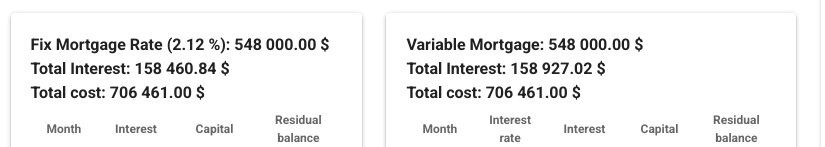
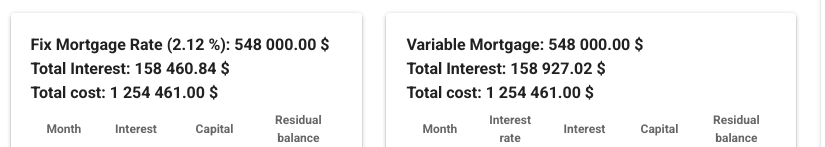
Before and after one commit to ThomasMorrierBompoint/mortgage-calculator, a plain HTML site: page index.html in a window 1280 px wide. Shown: the part 653-800 px from the top of the page, 49-874 px from the left. Drawn offline with nearby package versions, Linux system fonts and the light colour scheme.

Commit message:
Update index.html

```diff
--- a/index.html
+++ b/index.html
@@ -413,7 +413,7 @@
             },
             caculateMoratageTotalCost() {
                 const reducer = (total, payment) => total + payment.interest + payment.capital;
-                return this.numberToFixed(this.payments.reduce(reducer, 0));
+                return this.downPaymentAmountRounded + this.numberToFixed(this.payments.reduce(reducer, 0));
             },
             caculateVariableMoratageTotalInterest() {
                 const reducer = (total, payment) => total + payment.interest;
@@ -421,7 +421,7 @@
             },
             caculateVariableMoratageTotalCost() {
                 const reducer = (total, payment) => total + payment.interest + payment.capital;
-                return this.numberToFixed(this.variablePayments.reduce(reducer, 0));
+                return this.downPaymentAmountRounded + this.numberToFixed(this.variablePayments.reduce(reducer, 0));
             },
         },
         methods: {
```
